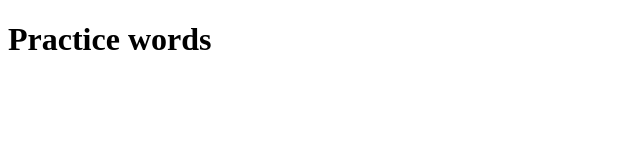
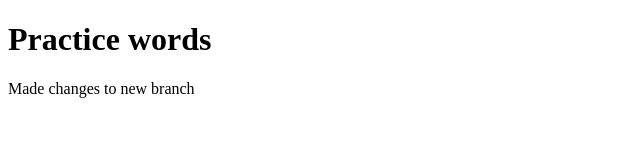
Before and after one commit to BuckyMcYolo/another-practice-repo, a plain HTML site: page index.html in a window 1280 px wide. Shown: the whole page, without its empty margins (0-640 px from the left). Drawn offline with Linux system fonts and the light colour scheme.

Commit message:
made changes to new branch

```diff
--- a/index.html
+++ b/index.html
@@ -10,5 +10,8 @@
     <h1>
         Practice words
     </h1>
+    <p>
+        Made changes to new branch
+    </p>
 </body>
 </html>
```
